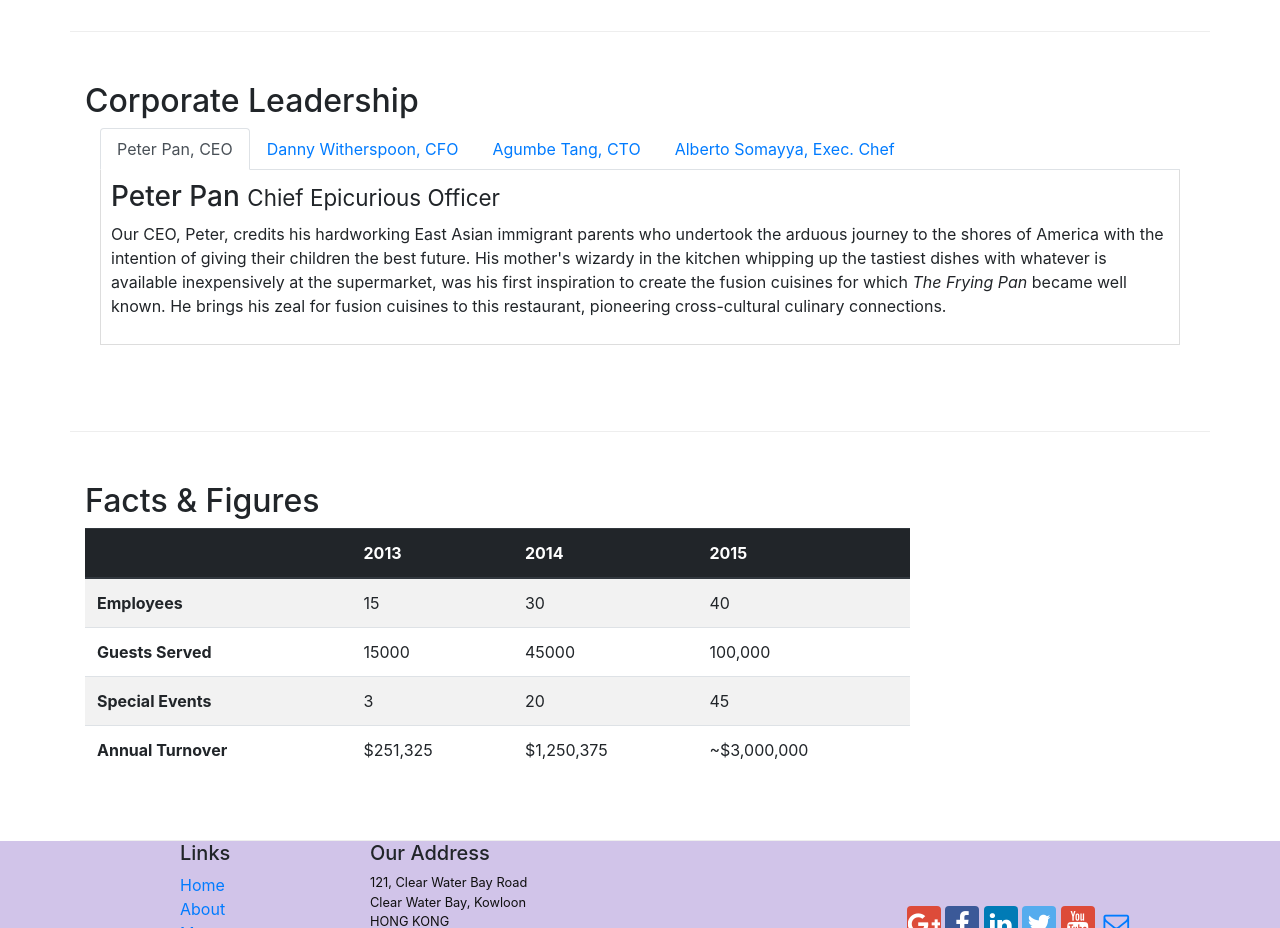
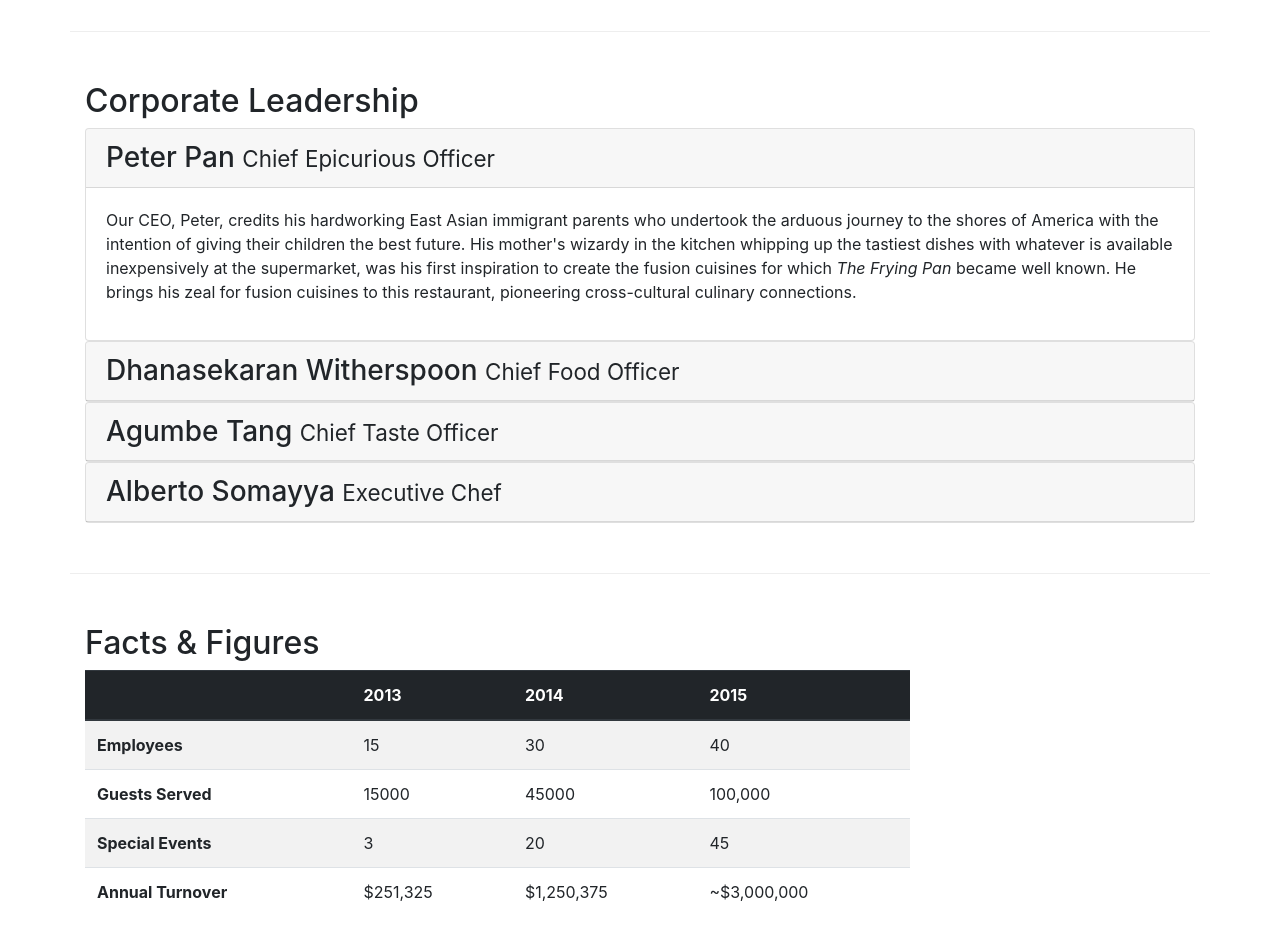
Before and after one commit to tongshi049/bootstrap-responsive-website, a website: page aboutus.html in a window 1280 px wide. Shown: the part 960-1888 px from the top of the page. Drawn offline with nearby package versions, Linux system fonts and the light colour scheme.

Commit message:
Accordion

```diff
--- a/aboutus.html
+++ b/aboutus.html
@@ -111,39 +111,61 @@
         <div class="row row-content">
             <div class="col-12">
                 <h2>Corporate Leadership</h2>
-                <div class="container">
-                    <ul class="nav nav-tabs" role="tablist">
-                        <li class="nav-item">
-                            <a class="nav-link active" href="#peter" role="tab" data-toggle="tab" aria-controls="peter" aria-selected="true">Peter Pan, CEO</a>
-                        </li>
-                        <li class="nav-item">
-                            <a class="nav-link " href="#danny" role="tab" data-toggle="tab" aria-controls="danny" aria-selected="false">Danny Witherspoon, CFO</a>
-                        </li>
-                        <li class="nav-item">
-                            <a class="nav-link " href="#agumbe" role="tab" data-toggle="tab" aria-controls="danny" aria-selected="false">Agumbe Tang, CTO</a>
-                        </li>
-                        <li class="nav-item">
-                            <a class="nav-link" href="#alberto" role="tab" data-toggle="tab" aria-controls="danny" aria-selected="false">Alberto Somayya, Exec. Chef</a>
-                        </li>
-                    </ul>
-
-
-                    <div class="tab-content">
-                        <div role="tabpanel" class="tab-pane fade show active" id="peter">
-                            <h3>Peter Pan <small>Chief Epicurious Officer</small></h3>
-                            <p class="d-none d-sm-block">Our CEO, Peter, credits his hardworking East Asian immigrant parents who undertook the arduous journey to the shores of America with the intention of giving their children the best future. His mother's wizardy in the kitchen whipping up the tastiest dishes with whatever is available inexpensively at the supermarket, was his first inspiration to create the fusion cuisines for which <em>The Frying Pan</em> became well known. He brings his zeal for fusion cuisines to this restaurant, pioneering cross-cultural culinary connections.</p>
+                <div class="accordion">
+                    <div class="card">
+                        <div class="card-header" role="tab" id="peterhead">
+                            <h3 class="mb-0">
+                                <a data-toggle="collapse" data-target="#peter">
+                                    Peter Pan <small>Chief Epicurious Officer</small>
+                                </a>
+                            </h3>
                         </div>
-                        <div role="tabpanel" class="tab-pane fade" id="danny" >
-                            <h3>Dhanasekaran Witherspoon <small>Chief Food Officer</small></h3>
-                            <p class="d-none d-sm-block">Our CFO, Danny, as he is affectionately referred to by his colleagues, comes from a long established family tradition in farming and produce. His experiences growing up on a farm in the Australian outback gave him great appreciation for varieties of food sources. As he puts it in his own words, <em>Everything that runs, wins, and everything that stays, pays!</em></p>
+                        <div class="collapse show" id="peter" data-parent="#accordion">
+                            <div class="card-body">
+                                <p class="d-none d-sm-block">Our CEO, Peter, credits his hardworking East Asian immigrant parents who undertook the arduous journey to the shores of America with the intention of giving their children the best future. His mother's wizardy in the kitchen whipping up the tastiest dishes with whatever is available inexpensively at the supermarket, was his first inspiration to create the fusion cuisines for which <em>The Frying Pan</em> became well known. He brings his zeal for fusion cuisines to this restaurant, pioneering cross-cultural culinary connections.</p>
+                            </div>
                         </div>
-                        <div role="tabpanel" class="tab-pane fade" id="agumbe" >
-                            <h3>Agumbe Tang <small>Chief Taste Officer</small></h3>
-                            <p class="d-none d-sm-block">Blessed with the most discerning gustatory sense, Agumbe, our CTO, personally ensures that every dish that we serve meets his exacting tastes. Our chefs dread the tongue lashing that ensues if their dish does not meet his exacting standards. He lives by his motto, <em>You click only if you survive my lick.</em></p>
+                    </div>
+                    <div class="card">
+                        <div class="card-header" role="tab" id="dannyhead">
+                            <h3 class="mb-0">
+                                <a class="collapsed" data-toggle="collapse" data-target="#danny">
+                                    Dhanasekaran Witherspoon <small>Chief Food Officer</small>
+                                </a>
+                            </h3>
                         </div>
-                        <div role="tabpanel" class="tab-pane fade" id="alberto" >
-                            <h3>Alberto Somayya <small>Executive Chef</small></h3>
-                            <p class="d-none d-sm-block">Award winning three-star Michelin chef with wide International experience having worked closely with whos-who in the culinary world, he specializes in creating mouthwatering Indo-Italian fusion experiences. He says, <em>Put together the cuisines from the two craziest cultures, and you get a winning hit! Amma Mia!</em></p>
+                        <div class="collapse" id="danny" data-parent="#accordion">
+                            <div class="card-body">
+                                <p class="d-none d-sm-block">Blessed with the most discerning gustatory sense, Agumbe, our CTO, personally ensures that every dish that we serve meets his exacting tastes. Our chefs dread the tongue lashing that ensues if their dish does not meet his exacting standards. He lives by his motto, <em>You click only if you survive my lick.</em></p>
+                            </div>
+                        </div>
+                    </div>
+                    <div class="card">
+                        <div class="card-header" role="tab" id="agumbehead">
+                            <h3 class="mb-0">
+                                <a class="collapsed" data-toggle="collapse" data-target="#agumbe">
+                                    Agumbe Tang <small>Chief Taste Officer</small>
+                                </a>
+                            </h3>
+                        </div>
+                        <div class="collapse" id="agumbe" data-parent="#accordion">
+                            <div class="card-body">
+                                <p class="d-none d-sm-block">Blessed with the most discerning gustatory sense, Agumbe, our CTO, personally ensures that every dish that we serve meets his exacting tastes. Our chefs dread the tongue lashing that ensues if their dish does not meet his exacting standards. He lives by his motto, <em>You click only if you survive my lick.</em></p>
+                            </div>
+                         </div>
+                    </div>
+                    <div class="card">
+                            <div class="card-header" role="tab" id="albertohead">
+                            <h3 class="mb-0">
+                                <a class="collapsed" data-toggle="collapse" data-target="#alberto">
+                                Alberto Somayya <small>Executive Chef</small>
+                                </a>
+                            </h3>
+                        </div>
+                        <div class="collapse" id="alberto" data-parent="#accordion">
+                            <div class="card-body">
+                                    <p class="d-none d-sm-block">Award winning three-star Michelin chef with wide International experience having worked closely with whos-who in the culinary world, he specializes in creating mouthwatering Indo-Italian fusion experiences. He says, <em>Put together the cuisines from the two craziest cultures, and you get a winning hit! Amma Mia!</em></p>
+                            </div>
                         </div>
                     </div>
                 </div>
```
